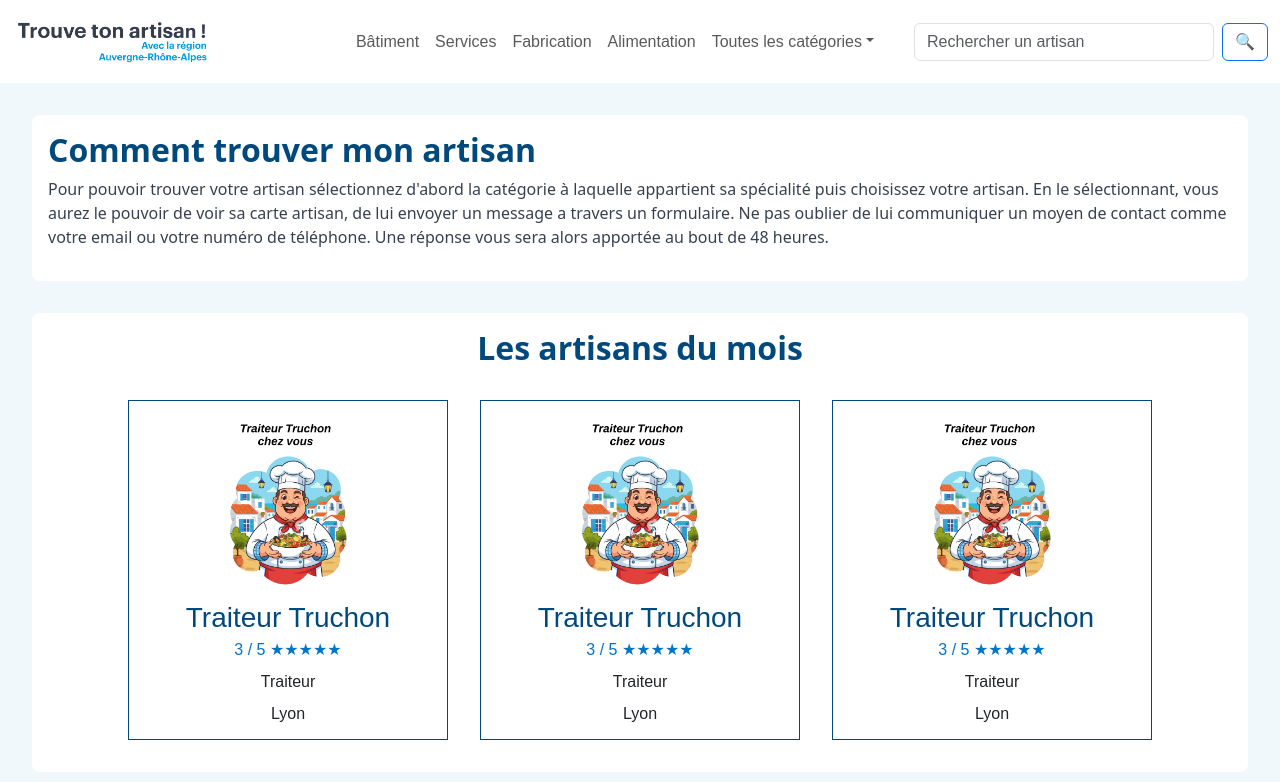
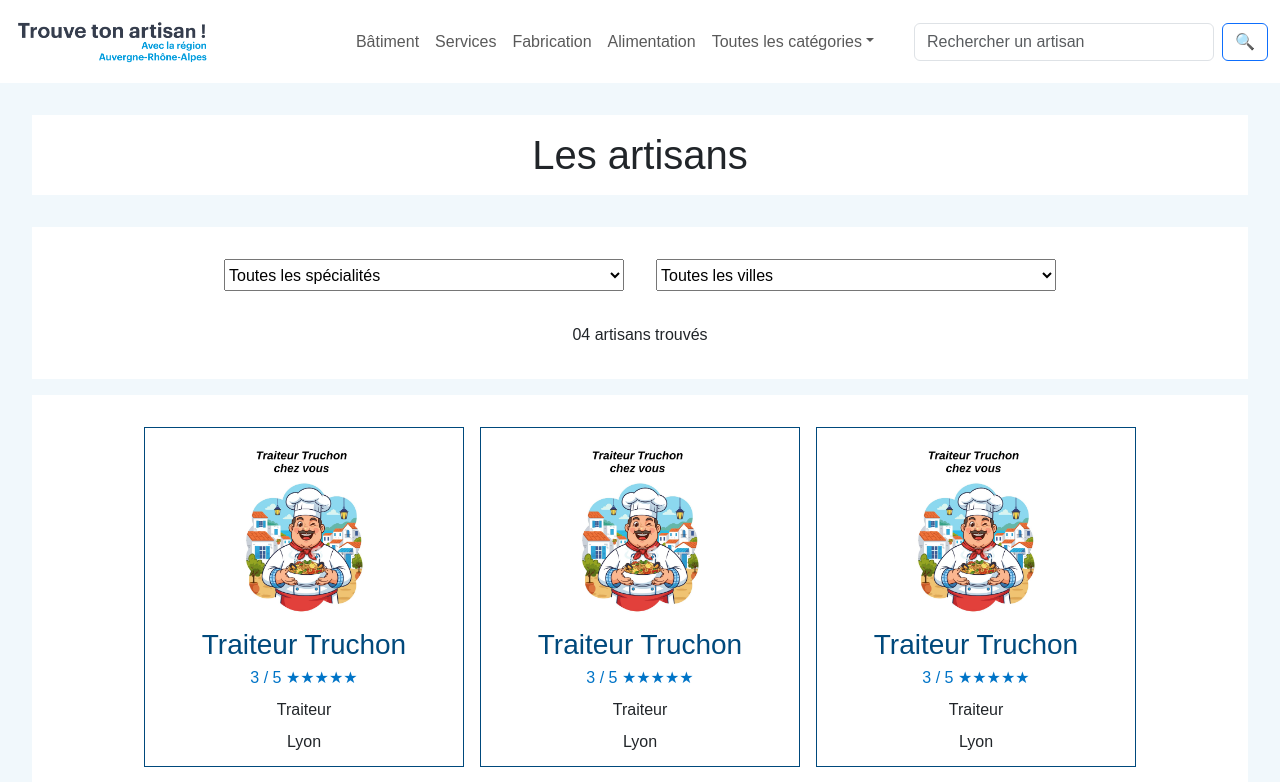
Before and after one commit to Djefdeg/trouve_ton_artisan, a React app in the folder frontend/: page / in a window 1280 px wide. Shown: the top 782 px of the page. Built offline with nearby package versions, Linux system fonts and the light colour scheme; the HTML template or start-up script is replaced by a standard one; a web font is replaced by a local one.

Commit message:
Build ListArtisan page frontend

```diff
--- a/frontend/src/App.jsx
+++ b/frontend/src/App.jsx
@@ -1,12 +1,16 @@
 import Header from './components/Header/Header';
 import Footer from './components/Footer/Footer';
-import Home from './pages/Home/Home'
+// import Home from './pages/Home/Home'
+import ListArtisan from './pages/ListArtisan/listArtisan'
+//import ArtisanForm from './pages/ArtisanForm/ArtisanForm'
 
 function App() {
   return (
     <>
       <Header />
-      <Home />
+      {/* <Home /> */}
+      <ListArtisan />
+      {/* <ArtisanForm /> */}
       <Footer />
     </>
 
--- /dev/null
+++ b/frontend/src/pages/ArtisanForm/ArtisanForm.jsx
@@ -0,0 +1,35 @@
+import './ArtisanForm.scss';
+import ImgProfil from './../../assets/logo_traiteur.jpg';
+
+function App() {
+  return (
+        <div className='artisan_form'>
+            <div className='presentation'>
+                <div className='image'>
+                    <img className="artisan-card-image" src={ImgProfil} alt="Image de l'artisan" />
+                </div>
+                <div className='info'>
+
+                </div>
+
+            </div>
+
+            <div className='details'>
+                <div className='about'>
+
+                </div>
+                <div className='contact'>
+
+                </div>
+
+            </div>
+
+            <div className='form'>
+
+            </div>
+
+        </div>
+    )
+}
+
+export default App
--- /dev/null
+++ b/frontend/src/pages/ArtisanForm/ArtisanForm.scss
@@ -0,0 +1,2 @@
+@use 'sass:color';
+@use '../../styles/variables' as *;
--- a/frontend/src/pages/Home/Home.scss
+++ b/frontend/src/pages/Home/Home.scss
@@ -3,6 +3,7 @@
 
 .home {
   background-color: $color-background;
+  font-family: 'Graphik', sans-serif;
   padding:32px 32px;
 }
 
--- a/frontend/src/pages/ListArtisan/listArtisan.jsx
+++ b/frontend/src/pages/ListArtisan/listArtisan.jsx
@@ -0,0 +1,47 @@
+import ArtisanCard from '../../components/ArtisanCard/ArtisanCard'
+import './listArtisan.scss';
+
+function App() {
+  return (
+    <div className='list_artisan'>
+
+      <div >
+        <h1 className='title'>Les artisans</h1>
+      </div>
+
+      <div className='search'>
+        <div className='searchAndFilter'>
+          <div>
+            <select id="speciality">
+              <option value="specialities">Toutes les spécialités</option>
+              <option value="boulanger">Boulanger</option>
+              <option value="coiffeur">Coiffeur</option>
+              <option value="traiteur">Traiteur</option>
+            </select>
+          </div>
+          <div>
+            <select id="city">
+              <option value="Cities">Toutes les villes</option>
+              <option value="lyon">Lyon</option>
+              <option value="evian">Evian</option>
+              <option value="vienne">Vienne</option>
+            </select>
+
+          </div>
+        </div>
+        <div className='resultCount'>
+          <p>04 artisans trouvés</p>
+        </div>
+      </div>
+
+      <div className='artisanResults'>
+        <ArtisanCard />
+        <ArtisanCard />
+        <ArtisanCard />
+        <ArtisanCard />
+      </div>
+    </div>
+    )
+}
+
+export default App
--- a/frontend/src/pages/ListArtisan/listArtisan.scss
+++ b/frontend/src/pages/ListArtisan/listArtisan.scss
@@ -0,0 +1,54 @@
+@use 'sass:color';
+@use '../../styles/variables' as *;
+
+.list_artisan {
+  background-color: $color-background;
+  padding:32px;
+  padding-bottom: 16px;
+  font-family: 'Graphik', sans-serif;
+}
+.title{
+  background-color: #fff;
+  text-align: center;
+  padding-bottom: 16px;
+  padding-top: 16px;
+}
+
+.search {
+  margin-top:32px;
+  padding-top: 32px;
+  background-color: #fff;
+}
+
+.searchAndFilter {
+  display: flex;
+  flex-wrap: wrap;
+  justify-content: center;
+  gap: 32px;
+  margin-bottom: 32px;
+}
+
+#speciality {
+    width: 400px;
+    height: 32px;
+}
+
+#city{
+    width:400px;
+    height: 32px;
+}
+
+.resultCount p{
+    text-align: center;
+    padding-bottom: 32px;
+}
+
+.artisanResults {
+  display: flex;
+  flex-wrap: wrap;
+  justify-content: center;
+  gap: 16px;
+  background-color: #fff;
+  padding-bottom: 32px;
+  padding-top: 32px;
+}
```
